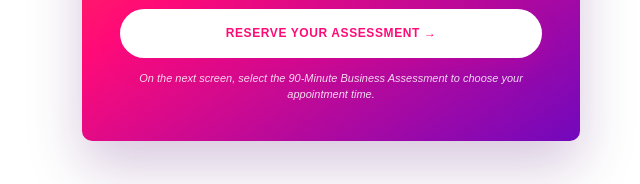
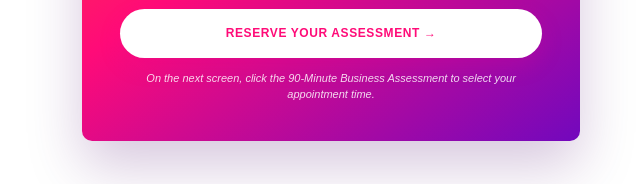
Before and after one commit to ambientigroup/ambientigroup.github.io, a plain HTML site: page index.html in a window 1280 px wide. Shown: the part 1209-1393 px from the top of the page, 640-1280 px from the left. Drawn offline with Linux system fonts and the light colour scheme.

Commit message:
Update index.html
Updated Note to click the 90-Day Assessment

```diff
--- a/index.html
+++ b/index.html
@@ -874,7 +874,7 @@
 </a>
 
 <div class="assessment-note">
-  On the next screen, select the 90-Minute Business Assessment to choose your appointment time.
+On the next screen, click the 90-Minute Business Assessment to select your appointment time.
 </div>
 
       </div>
```
